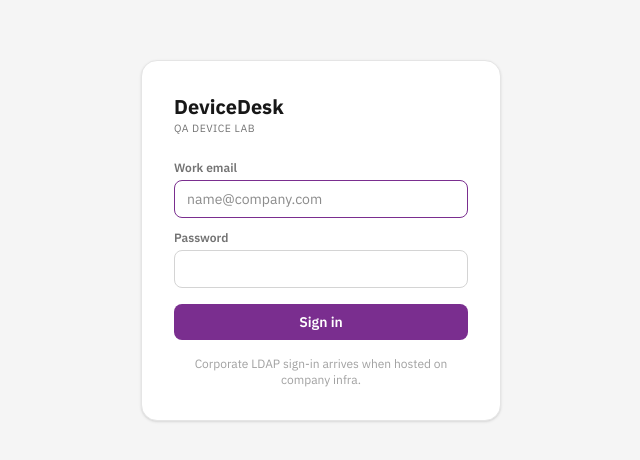
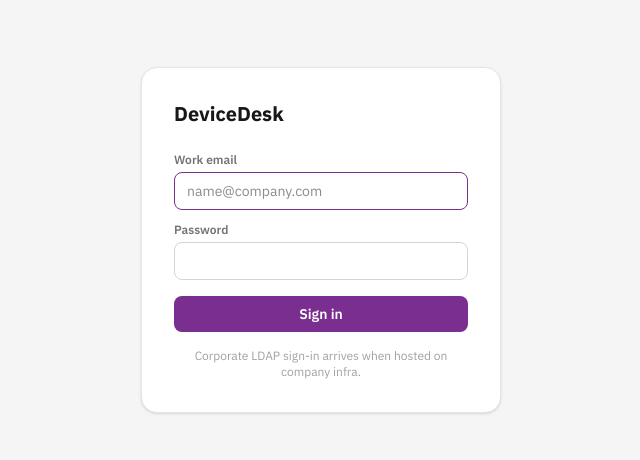
Before and after one commit to orzazade/device-management, a React (Vite) app in the folder apps/web/: page /login in a window 1280 px wide. Shown: the part 160-620 px from the top of the page, without its empty margins (319-959 px from the left). Built offline with nearby package versions, Linux system fonts and the light colour scheme.

Commit message:
chore(web): drop the 'QA Device Lab' tagline
Co-Authored-By: Claude Fable 5 <noreply@anthropic.com>

```diff
--- a/apps/web/src/components/Layout.tsx
+++ b/apps/web/src/components/Layout.tsx
@@ -114,9 +114,6 @@ export default function Layout() {
       <div className="flex items-start justify-between border-b border-neutral-200 px-4 py-4">
         <div>
         <b className="text-base">DeviceDesk</b>
-        <small className="block text-[10.5px] uppercase tracking-wider text-neutral-500">
-          QA Device Lab
-        </small>
         </div>
         {menuOpen && (
           <button
--- a/apps/web/src/pages/Login.tsx
+++ b/apps/web/src/pages/Login.tsx
@@ -35,10 +35,7 @@ export default function Login() {
           }
         }}
       >
-        <b className="text-xl">DeviceDesk</b>
-        <small className="mb-6 block text-[10.5px] uppercase tracking-wider text-neutral-500">
-          QA Device Lab
-        </small>
+        <b className="mb-6 block text-xl">DeviceDesk</b>
         {expired && (
           <p className="mb-4 rounded-lg bg-amber-50 px-3 py-2 text-sm text-amber-800">
             Your session expired — sign in again to continue.
```
